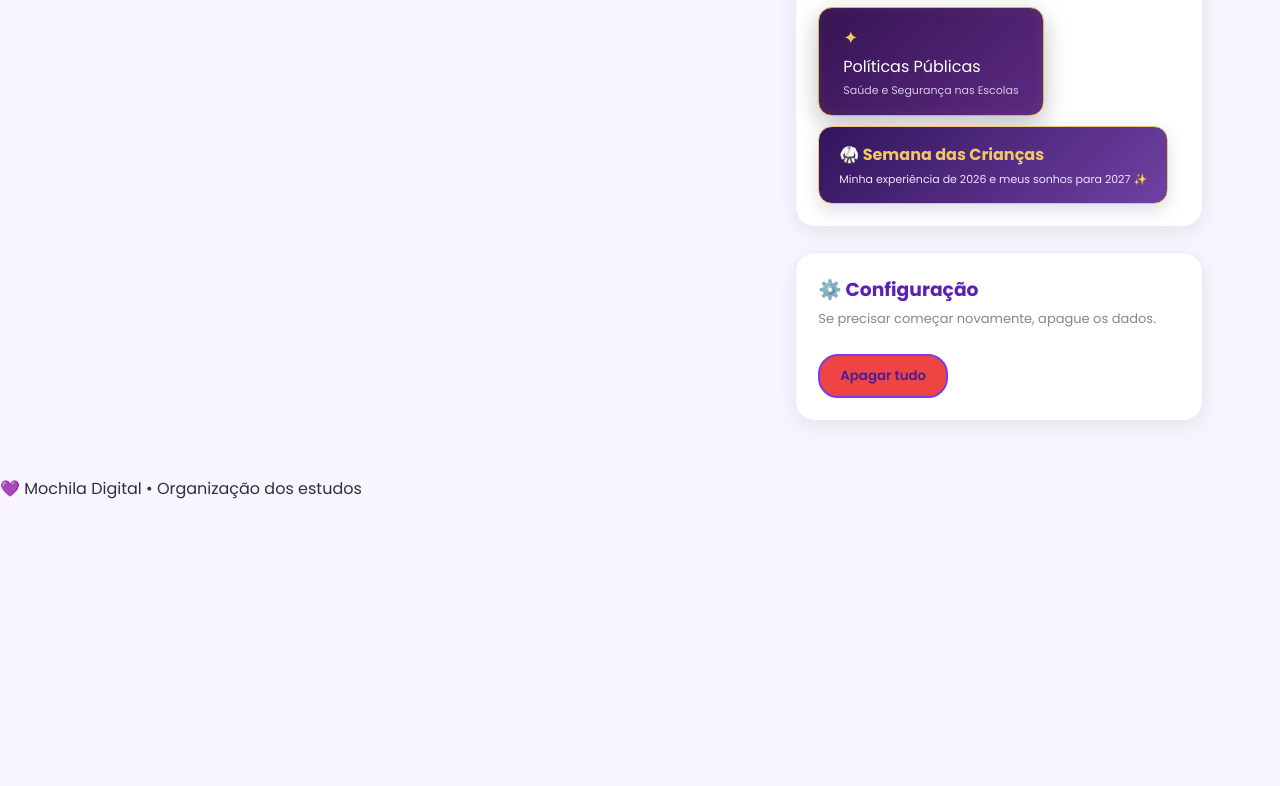
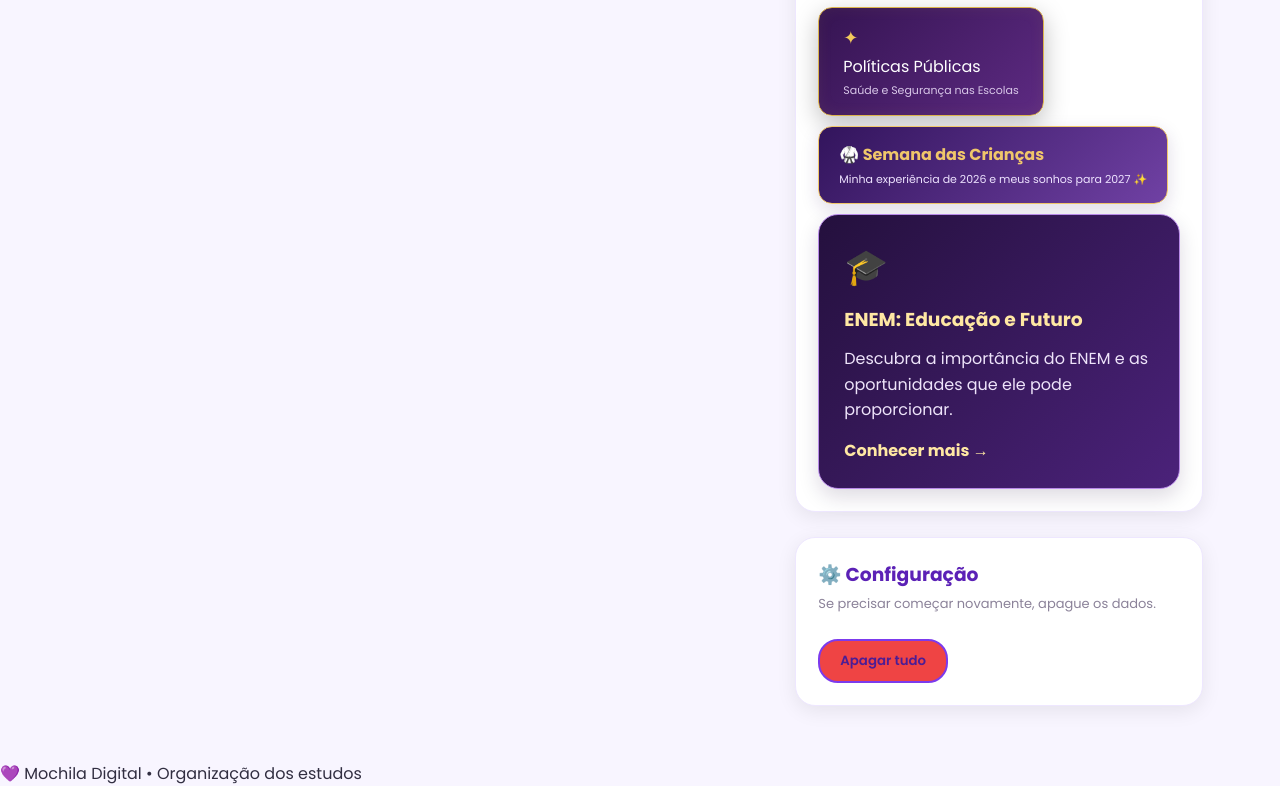
Before and after one commit to maria7zz/mochila-escolar, a plain HTML site: page index.html in a window 1280 px wide. Shown: the part 1299-2085 px from the top of the page. Before the commit the page ends 1800 px from the top, so only its background shows below. Drawn offline with Linux system fonts and the light colour scheme.

Commit message:
Update index.html

```diff
--- a/index.html
+++ b/index.html
@@ -718,6 +718,44 @@ button:hover{
     box-shadow: 0 10px 24px rgba(50, 20, 92, .25);
 }
 
+    .card-enem {
+    display: block;
+    text-decoration: none;
+    color: inherit;
+    background: linear-gradient(135deg, #24103D, #4B227A);
+    border: 1px solid #B88AE8;
+    border-radius: 20px;
+    padding: 25px;
+    transition: 0.3s ease;
+    box-shadow: 0 8px 20px rgba(36, 16, 61, 0.15);
+}
+
+.card-enem:hover {
+    transform: translateY(-7px);
+    box-shadow: 0 12px 25px rgba(75, 34, 122, 0.3);
+}
+
+.card-enem h3 {
+    color: #FFE8A3;
+    margin: 12px 0;
+}
+
+.card-enem p {
+    color: #eee4fa;
+    line-height: 1.6;
+}
+
+.card-enem span {
+    display: inline-block;
+    color: #FFE8A3;
+    margin-top: 15px;
+    font-weight: bold;
+}
+
+.icone-enem {
+    font-size: 35px;
+}
+
 </style>
 
 
@@ -1057,6 +1095,13 @@ Direitos Humanos
 <a href="semana-criancas.html" class="btn-semana">
     <span>🥋 Semana das Crianças</span>
     <small>Minha experiência de 2026 e meus sonhos para 2027 ✨</small>
+</a>
+
+    <a href="enem.html" class="card-enem">
+    <div class="icone-enem">🎓</div>
+    <h3>ENEM: Educação e Futuro</h3>
+    <p>Descubra a importância do ENEM e as oportunidades que ele pode proporcionar.</p>
+    <span>Conhecer mais →</span>
 </a>
 
 </div>
```
